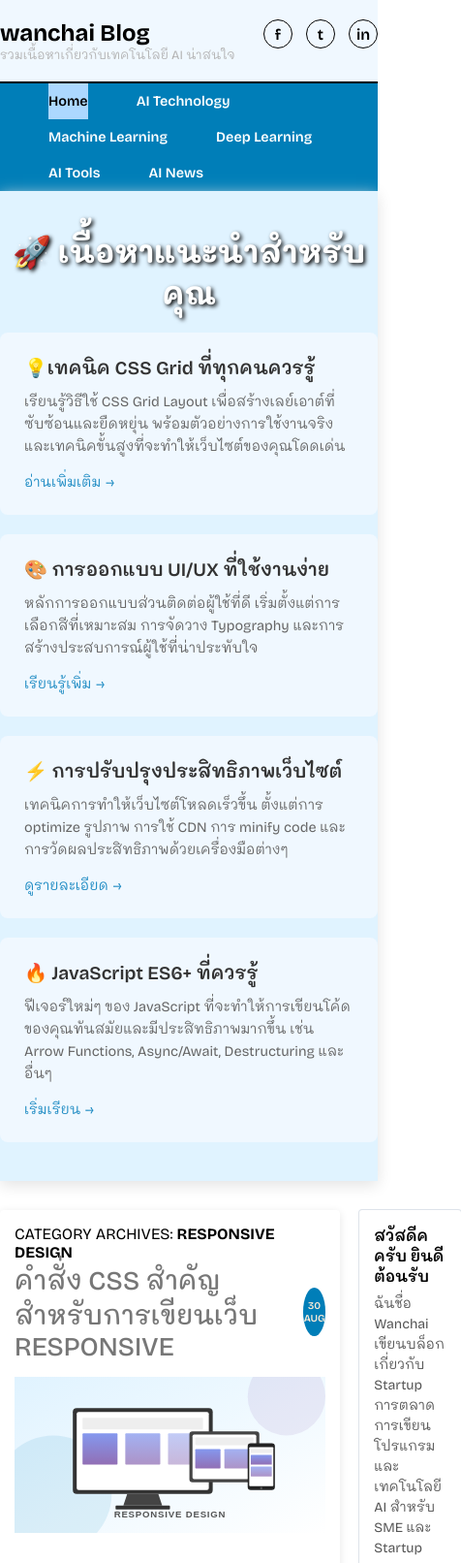
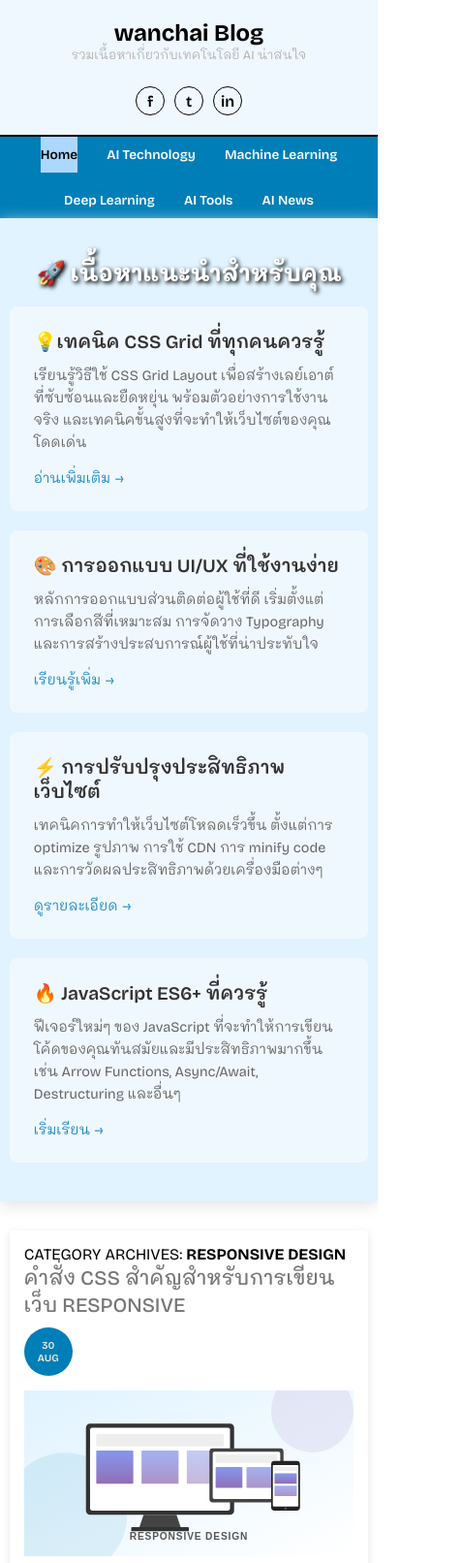
Before and after one commit to wanchai7/blogweb-w10, a plain HTML site: page index.html in a window 390 px wide. Shown: the top 1612 px of the page at 97% size, 476 px wide, since content can reach past the window. Drawn offline with nearby package versions, Linux system fonts and the light colour scheme.

Commit message:
update index to responsive

```diff
--- a/css/custom.css
+++ b/css/custom.css
@@ -867,3 +867,101 @@ a:hover {
   font-size: 0.85rem;
   color: #888;
 }
+
+/* ========================================================= */
+/* --- Responsive Design (การแสดงผลบนหน้าจอขนาดต่าง ๆ) --- */
+/* ========================================================= */
+/* สิ่งนี้เรียกว่า "Responsive Web Design" คือการทําให้เว็บปรับตัวตามขนาดหน้าจอ */
+
+/* สํารับหน้าจอ Tablet และ Mobile (ขนาดไม่เกิน 1024px) */
+@media screen and (max-width: 1024px) {
+  .wrapper {
+    width: 95%; /* ขยายความกว้าง wrapper ให้เกือบเต็มจอ ไม่ fix 1000px */
+  }
+}
+
+/* สํารับหน้าจอ Mobile (ขนาดไม่เกิน 768px) */
+@media screen and (max-width: 768px) {
+  /* ปรับ Header */
+  .box-header-inner {
+    flex-direction: column; /* เรียงลงแนวตั้ง */
+    text-align: center;
+    gap: 15px;
+  }
+
+  .social-icon {
+    display: flex;
+    justify-content: center; /* จัดไอคอนกึ่งกลาง */
+    margin-top: 10px;
+  }
+
+  .social-icon a {
+    margin: 0 5px; /* ปรับระยะห่างใหม่ */
+  }
+
+  /* ปรับ Menu */
+  .nav-menu {
+    justify-content: center; /* เมนูกึ่งกลาง */
+    gap: 10px;
+  }
+
+  .nav-menu li a {
+    margin-left: 10px;
+    margin-right: 10px;
+    font-size: 0.85rem;
+  }
+
+  /* ปรับ Content Layout (Main + Sidebar) */
+  .content-layout {
+    grid-template-columns: 1fr; /* เปลี่ยนเป็น 1 คอลัมน์ (Sidebar ลงไปข้างล่าง) */
+  }
+
+  /* ปรับ Hero Grid */
+  .hero-grid {
+    grid-template-columns: 1fr; /* เรียงการ์ด Hero ลงมาทีละใบ */
+  }
+
+  /* ปรับ Form */
+  .form-row {
+    grid-template-columns: 1fr; /* Input เรียงลงมาทีละบรรทัด */
+  }
+
+  /* ปรับสัดส่วนรูปภาพ */
+  .post-image {
+    height: auto;
+    max-height: 250px;
+  }
+
+  /* ปรับ Header ของบทความ */
+  .post-header {
+    flex-direction: column;
+    align-items: flex-start;
+    gap: 10px;
+  }
+
+  .date-circle {
+    /* ย้ายวันที่ไปตำแหน่งที่เหมาะสม หรือซ่อนถ้าต้องการ */
+    align-self: flex-start;
+  }
+
+  /* ปรับ Footer */
+  .footer-content {
+    flex-direction: column;
+    gap: 30px;
+  }
+}
+
+/* สํารับหน้าจอเล็กมาก (ขนาดไม่เกิน 480px) */
+@media screen and (max-width: 480px) {
+  .hero-title {
+    font-size: 1.5rem; /* ลดขนาดหัวข้อ */
+  }
+
+  .post-title {
+    font-size: 1.3rem;
+  }
+
+  .contact-form-main {
+    padding: 20px; /* ลด padding ของฟอร์ม */
+  }
+}
--- a/index.html
+++ b/index.html
@@ -195,7 +195,7 @@
 <!-- CARD 3 -->
 <div class="card">
     <h2 class="contact-title">🤙☎️ติดต่อเรา</h2>
-    <div class="contact-from-main">
+    <div class="contact-form-main">
     <form id="contactForm" action="" method="">
                                 <div class="form-row">
                                     <div class="form-group">
```
